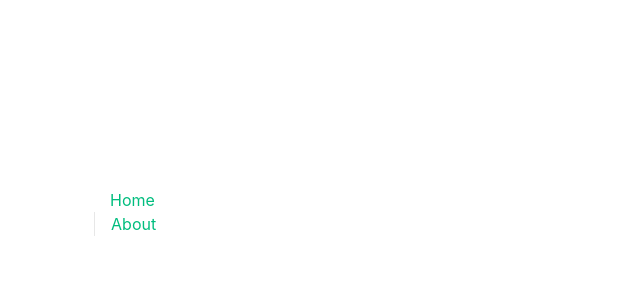
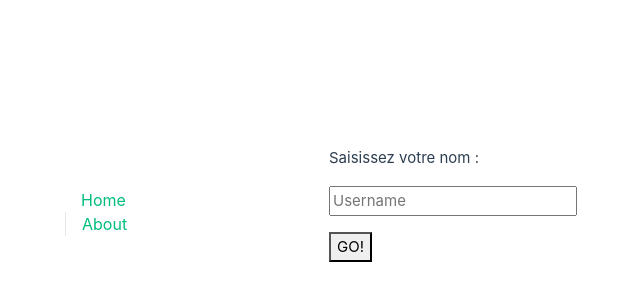
Before and after one commit to ruuffo/Projet-Fullstack, a Vue app in the folder quiz-app/quiz-ui/: page /quiz in a window 1280 px wide. Before the commit this address had no page. Shown: the part 196-496 px from the top of the page, without its empty margins (311-951 px from the left). Built offline with nearby package versions, Linux system fonts and the light colour scheme.

Commit message:
debut NewQuizPage

```diff
--- a/quiz-app/quiz-ui/src/router/index.js
+++ b/quiz-app/quiz-ui/src/router/index.js
@@ -16,6 +16,16 @@ const router = createRouter({
       // this generates a separate chunk (About.[hash].js) for this route
       // which is lazy-loaded when the route is visited.
       component: () => import('../views/AboutView.vue')
+    },
+    {
+      path: '/quiz',
+      name: 'quiz',
+      component: () => import('../views/NewQuizPage.vue')
+    },
+    {
+      path: '/:catchAll(.*)*',
+      name: "PageNotFound",
+      component: () => import('../views/PageNotFound.vue')
     }
   ]
 })
--- a/quiz-app/quiz-ui/src/views/HomePage.vue
+++ b/quiz-app/quiz-ui/src/views/HomePage.vue
@@ -6,6 +6,8 @@
   <div v-for="i in registeredScores.length">
     {{ registeredNames[i] }} - {{ registeredScores[i] }}
   </div>
+  <router-link to="/start-new-quiz-page">Démarrer le quiz !</router-link>
+  <router-link to="/quiz">Participer au quiz</router-link>
 </template>
 
 <script>
--- /dev/null
+++ b/quiz-app/quiz-ui/src/views/NewQuizPage.vue
@@ -0,0 +1,24 @@
+<template>
+  <div class="name">
+    <p>Saisissez votre nom :</p>
+      <input type="text" placeholder="Username" v-model="username">
+      <p>{{ username }}</p>
+      <button>GO!</button>
+  </div>
+</template>
+
+<script>
+  var username = '';
+
+</script>
+
+
+<style>
+@media (min-width: 1024px) {
+  .about {
+    min-height: 100vh;
+    display: flex;
+    align-items: center;
+  }
+}
+</style>
--- /dev/null
+++ b/quiz-app/quiz-ui/src/views/PageNotFound.vue
@@ -0,0 +1,6 @@
+<template>
+  <div>
+    <h1>404 - Page Not Found</h1>
+    <p>This page no longer exists or was moved to another location.</p>
+  </div>
+</template>
```
